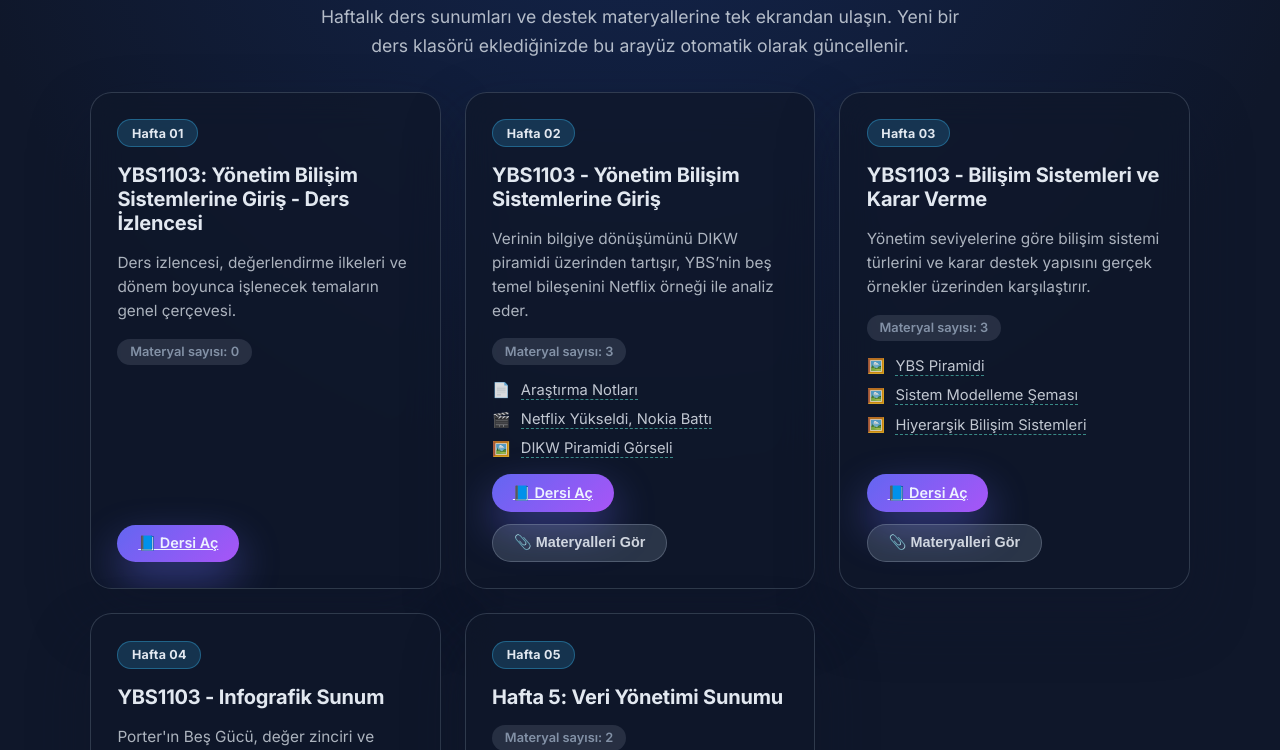
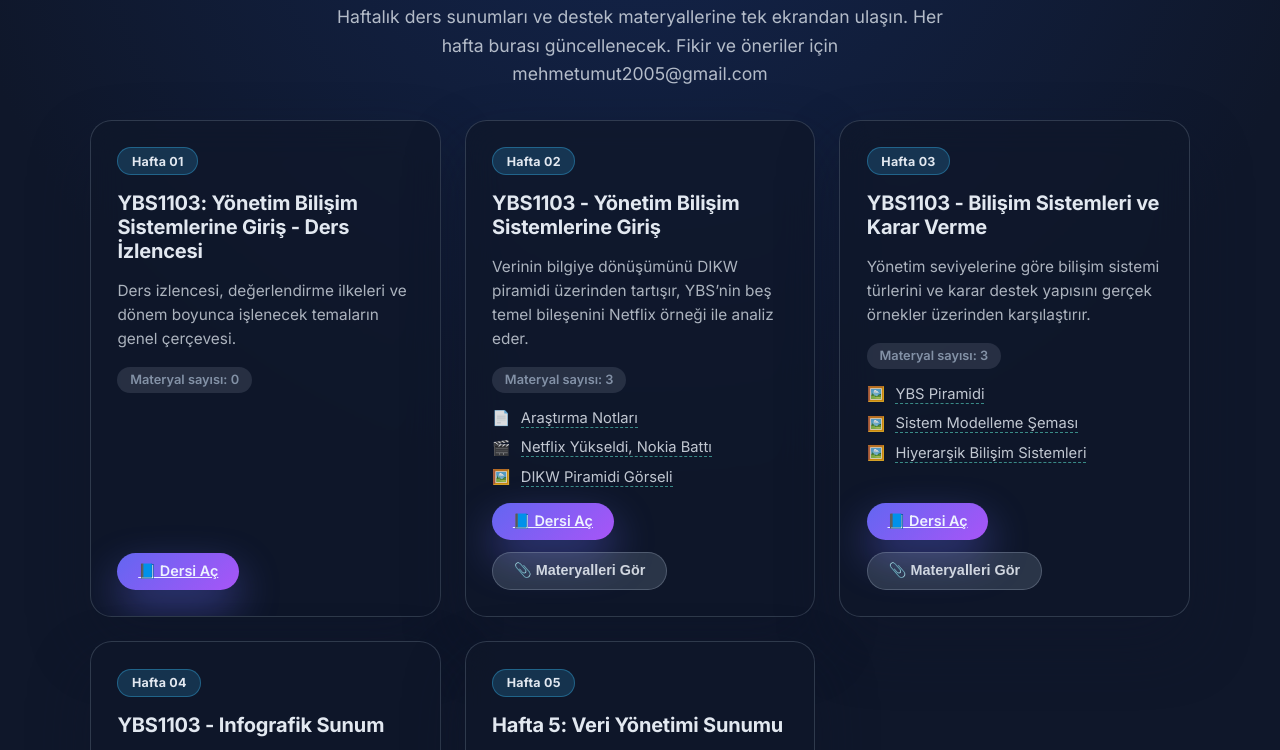
Before and after one commit to UmutOzkan77/umutozk, a website: page ybs/index.html in a window 1280 px wide. Shown: the part 196-946 px from the top of the page. Drawn offline with Linux system fonts and the light colour scheme.

Commit message:
Update index.html

```diff
--- a/ybs/index.html
+++ b/ybs/index.html
@@ -230,8 +230,7 @@
       <div class="hero-eyebrow">Yönetim Bilişim Sistemleri</div>
       <h1>YBS Ders Merkezi</h1>
       <p class="hero-paragraph">
-        Haftalık ders sunumları ve destek materyallerine tek ekrandan ulaşın. Yeni bir ders klasörü eklediğinizde
-        bu arayüz otomatik olarak güncellenir.
+        Haftalık ders sunumları ve destek materyallerine tek ekrandan ulaşın. Her hafta burası güncellenecek. Fikir ve öneriler için mehmetumut2005@gmail.com
       </p>
     </header>
 
```
